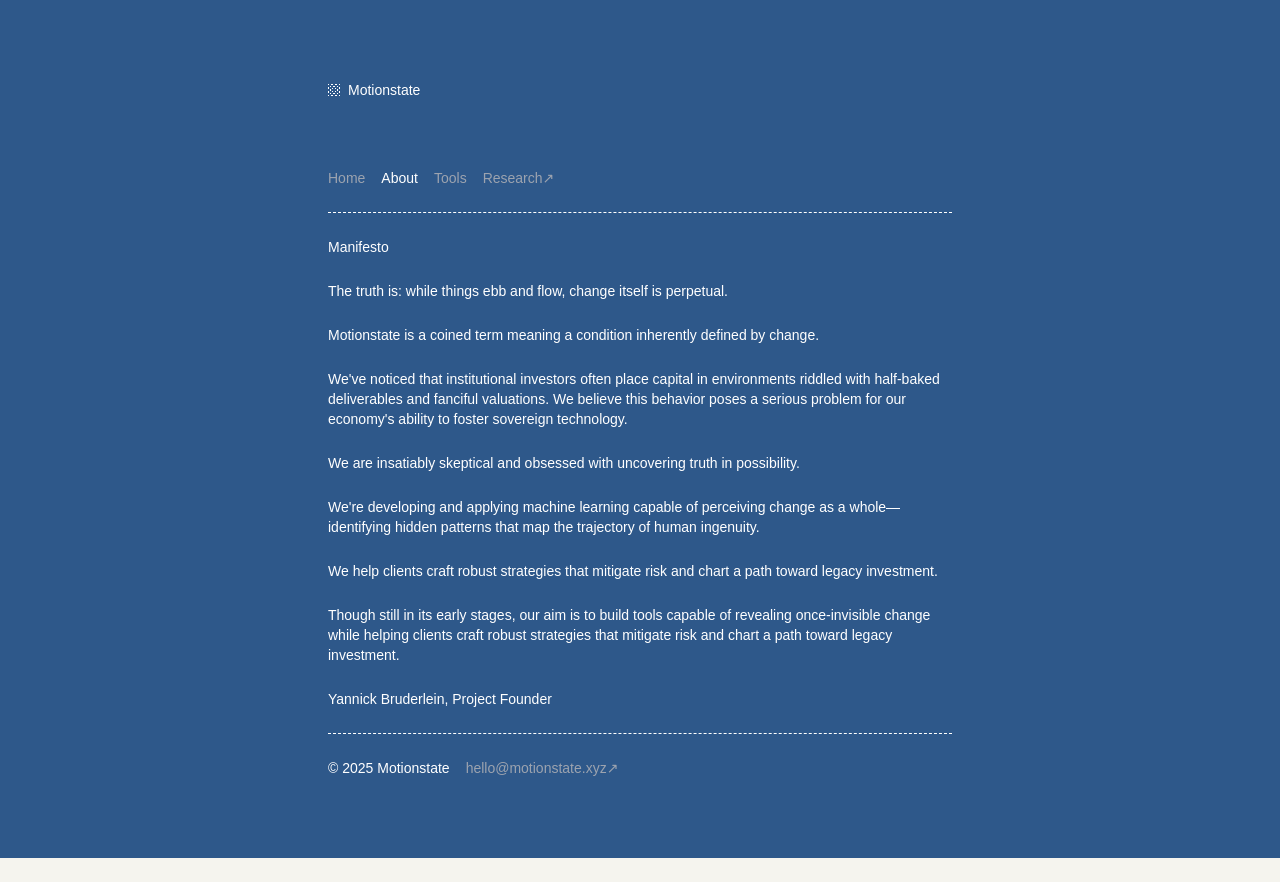
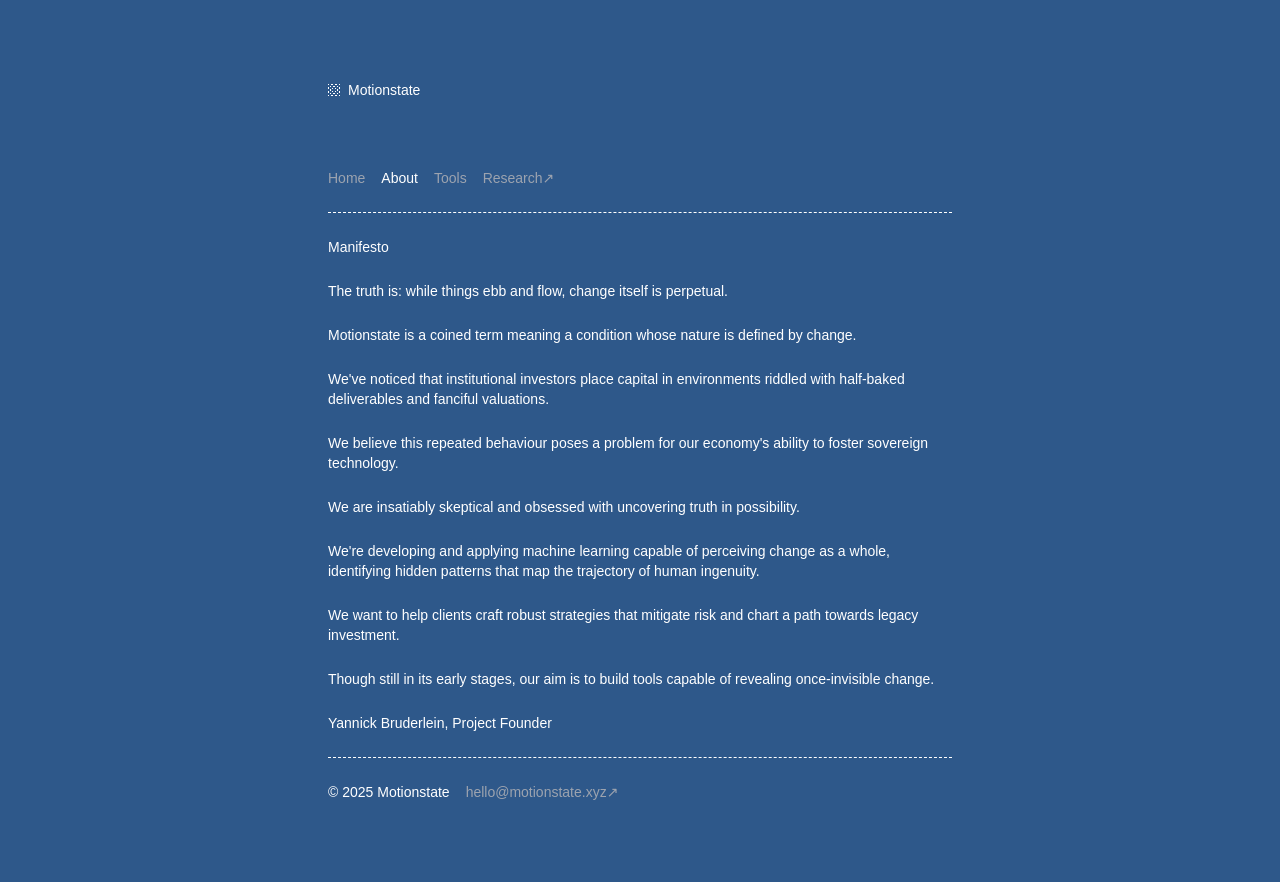
Before and after one commit to CloneProtocolSixtySix/loopscale, a Next.js app: page / in a window 1280 px wide. Both pictures are taken after a click on the button "About". Before the commit the page ends 858 px from the top, so only its background shows below. Built offline with nearby package versions, Linux system fonts and the light colour scheme; a web font is replaced by a local one.

Commit message:
Refine manifesto: improve paragraph structure and clarity

```diff
--- a/app/page.tsx
+++ b/app/page.tsx
@@ -72,22 +72,25 @@ export default function Home() {
     The truth is: while things ebb and flow, change itself is perpetual.
     </p>
     <p className="text-sm mono">
-    Motionstate is a coined term meaning a condition inherently defined by change.
+    Motionstate is a coined term meaning a condition whose nature is defined by change.
     </p>
     <p className="text-sm mono">
-    We've noticed that institutional investors often place capital in environments riddled with half-baked deliverables and fanciful valuations. We believe this behavior poses a serious problem for our economy's ability to foster sovereign technology.
+    We've noticed that institutional investors place capital in environments riddled with half-baked deliverables and fanciful valuations.
+    </p>
+    <p className="text-sm mono">
+    We believe this repeated behaviour poses a problem for our economy's ability to foster sovereign technology.
     </p>
     <p className="text-sm mono">
     We are insatiably skeptical and obsessed with uncovering truth in possibility.
     </p>
     <p className="text-sm mono">
-    We're developing and applying machine learning capable of perceiving change as a whole—identifying hidden patterns that map the trajectory of human ingenuity.
+    We're developing and applying machine learning capable of perceiving change as a whole, identifying hidden patterns that map the trajectory of human ingenuity.
     </p>
     <p className="text-sm mono">
-    We help clients craft robust strategies that mitigate risk and chart a path toward legacy investment.
+    We want to help clients craft robust strategies that mitigate risk and chart a path towards legacy investment.
     </p>
     <p className="text-sm mono">
-    Though still in its early stages, our aim is to build tools capable of revealing once-invisible change while helping clients craft robust strategies that mitigate risk and chart a path toward legacy investment.
+    Though still in its early stages, our aim is to build tools capable of revealing once-invisible change.
     </p>
     <p className="text-sm mono">
       Yannick Bruderlein, Project Founder
```
